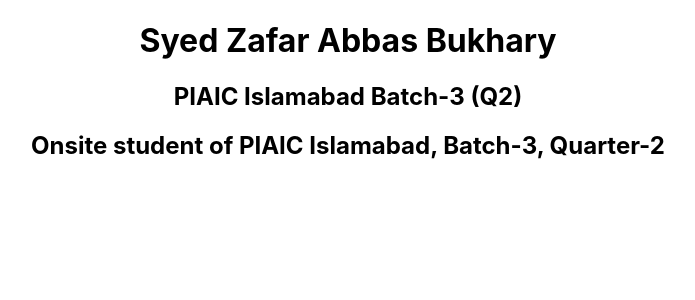
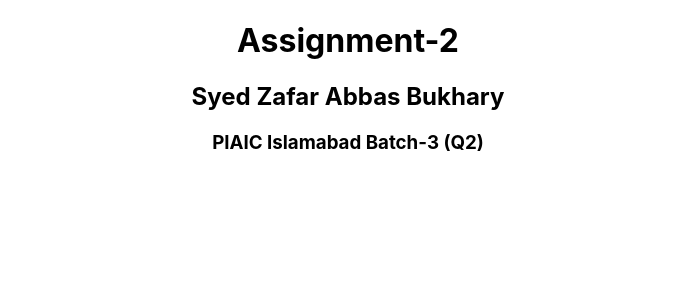
Before and after one commit to ZafarBukhari/Boocamp-Class02, a React (Create React App) app: page / in a window 1280 px wide. Shown: the top 300 px of the page, without its empty margins (292-987 px from the left). Built offline with nearby package versions, Linux system fonts and the light colour scheme.

Commit message:
Added assignment number

```diff
--- a/src/App.js
+++ b/src/App.js
@@ -4,9 +4,9 @@ import './App.css';
 function App() {
   return (
     <div className="App">
-     <h1>Syed Zafar Abbas Bukhary</h1>
-     <h2>PIAIC Islamabad Batch-3 (Q2)</h2>
-     <h2>Onsite student of PIAIC Islamabad, Batch-3, Quarter-2 </h2>
+      <h1>Assignment-2</h1>
+     <h2>Syed Zafar Abbas Bukhary</h2>
+     <h3>PIAIC Islamabad Batch-3 (Q2)</h3>
     </div>
   );
 }
```
